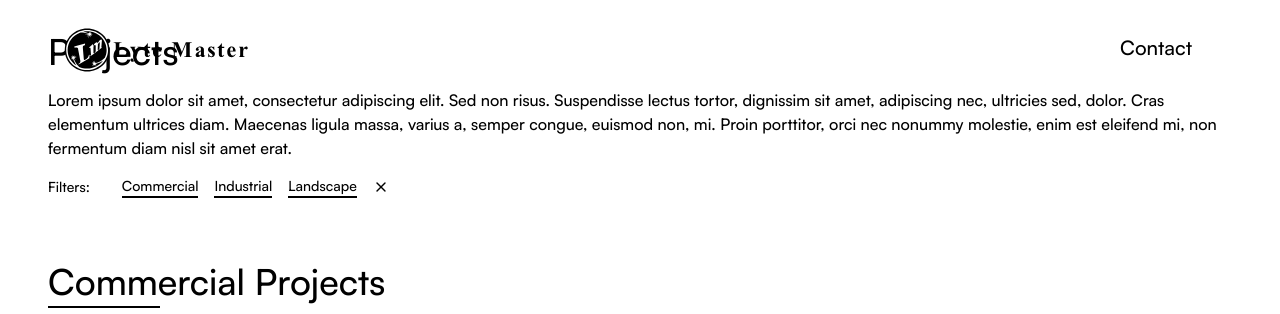
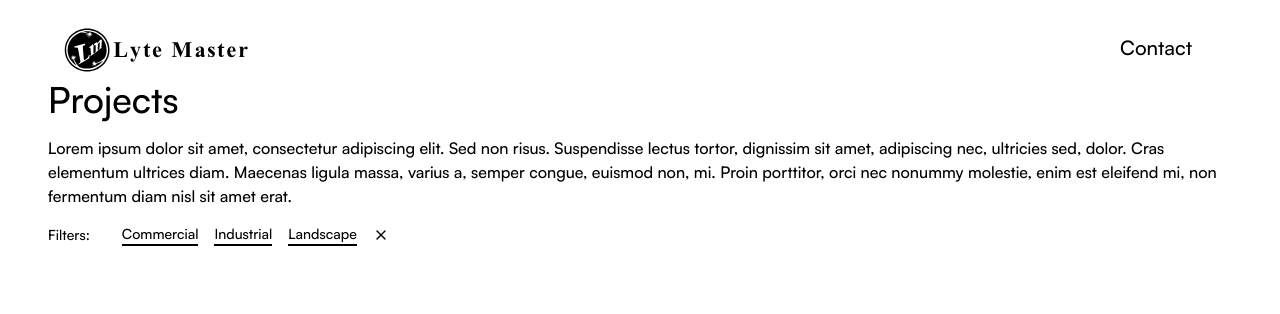
Before and after one commit to goutham-shankar/lytemaster, a Next.js app: page /projects in a window 1280 px wide. Shown: the top 314 px of the page. Built offline with nearby package versions, Linux system fonts and the light colour scheme.

Commit message:
update: margin for section to ensure text visibility

```diff
--- a/src/app/projects/page.jsx
+++ b/src/app/projects/page.jsx
@@ -23,7 +23,7 @@ const SectionTitle = ({ title }) => {
 
 const OverviewSection = ({ title, description }) => {
   return (
-    <section className="w-full h-max px-4 py-8 flex flex-col justify-center items-center gap-4 bg-white text-black sm:px-12">
+    <section className="w-full h-max mt-12 px-4 py-8 flex flex-col justify-center items-center gap-4 bg-white text-black sm:px-12">
       <h1 className="w-full text-4xl text-left font-bold">{title}</h1>
       <p className="">{description}</p>
       <Filters filters={filters} />
```
